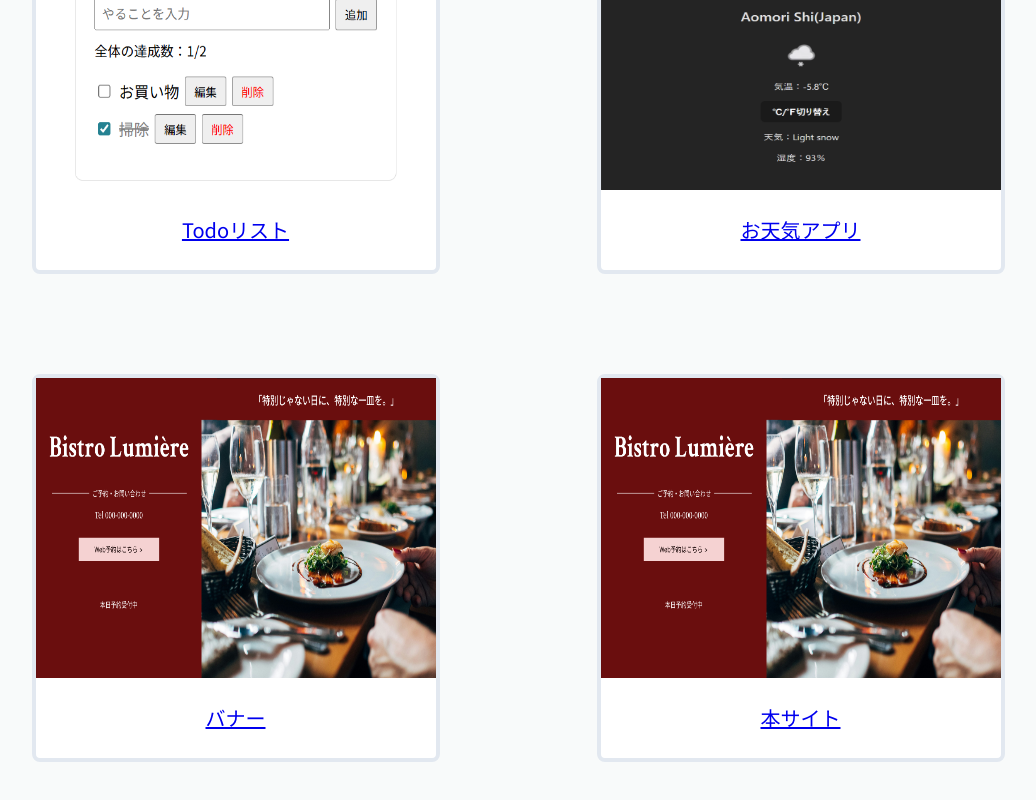
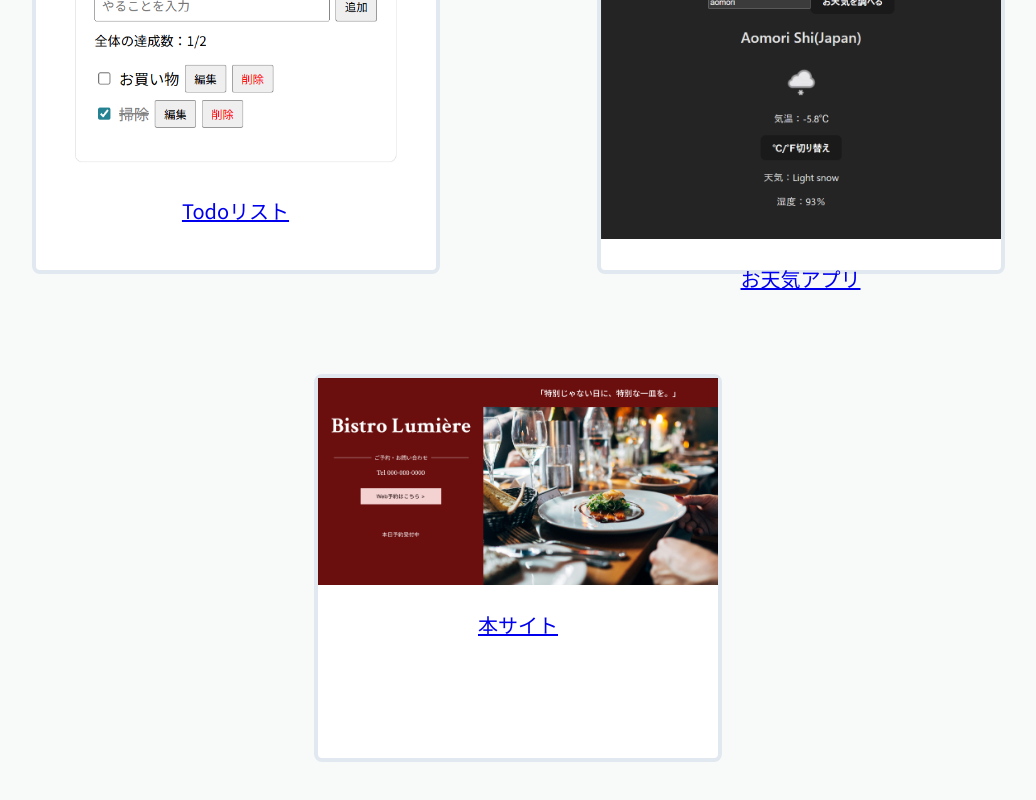
Before and after one commit to ikehatakasumi-del/myportfolio, a Next.js app: page / in a window 1280 px wide. Shown: the part 1212-2012 px from the top of the page, without its empty margins (122-1158 px from the left). Built offline with nearby package versions, Linux system fonts and the light colour scheme; a web font is replaced by a local one.

Commit message:
スマホ用レスポンシブ対応微調整

```diff
--- a/app/components/WorksCard.js
+++ b/app/components/WorksCard.js
@@ -7,6 +7,7 @@
             alt={work.title}
             width={400}
             height={300}
+            className="works-image"
             />
             <p>{work.title}</p>
         </div>
--- a/app/globals.css
+++ b/app/globals.css
@@ -130,6 +130,11 @@
     font-size: 20px;
     /* text-decoration: none; */
 }
+.works-image {
+  width: 100%;
+  height: auto;
+  max-width: 400px;
+}
 
 /* skills */
 .skills {
@@ -205,9 +210,8 @@
 }
 
 
-
 /* メディアクエリ */
-@media screen and (min-width:480) and (max-width:767){
+@media screen and (max-width:767){
     .header {
     padding: 0;
     margin-bottom: 70px;
@@ -220,8 +224,7 @@
     }
     .header-text p {
     font-size: 12px;
-    margin-left: 60px;
-    margin-right: 26px;
+    margin-left: 30px;
     padding-top: 180px;
     }
 
@@ -252,11 +255,19 @@
     }
     .about img {
         margin: auto;
+        width: 100%;
     }
     .about-inner {
     flex-wrap: wrap;
     max-width: 500px;
-    margin: auto;
+    /* margin: 0 auto; */
+}
+.about-inner p {
+    /* margin-left: 40px; */
+    margin: 0 auto;
+}
+.nav-btn{
+    padding: 10px;
 }
 }
 @media screen and (min-width:768px) and (max-width:1024){
--- a/app/works-data.js
+++ b/app/works-data.js
@@ -20,14 +20,6 @@
   },
   {
     slug: "project3",
-    title: "バナー",
-    description:"テストテストテストテスト",
-    contenttitle:"テストテスト",
-    content:"テストテストテスト",
-    image:"/Image/フランス料理.png",
-  },
-  {
-    slug: "project4",
     title: "本サイト",
     description:" Next.jsを使って、ページを移動できるポートフォリオサイトを作りました。\n トップページから制作物紹介のページに移動できるようになっており、実際のWebサイトのような構成を意識しました。\n コードを分けて書くことで、あとから内容を追加しやすい作りにしています。",
     contenttitle:"工夫した点・学んだこと",
```
